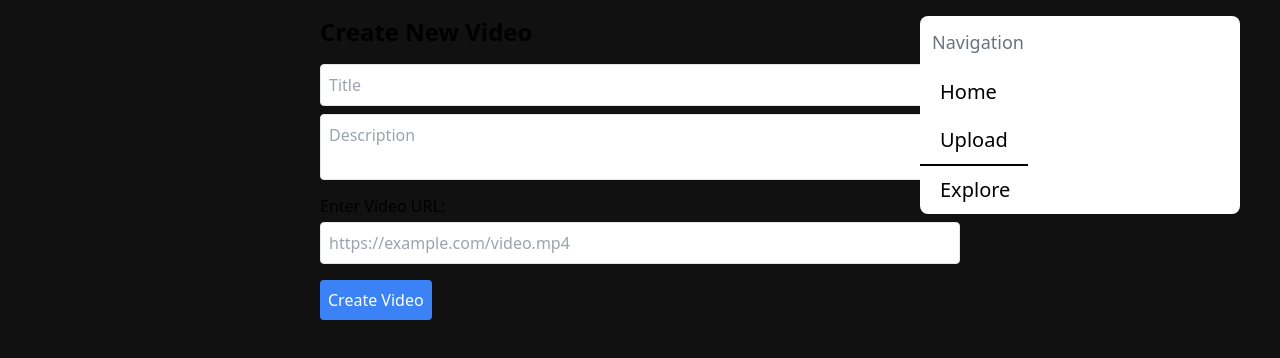
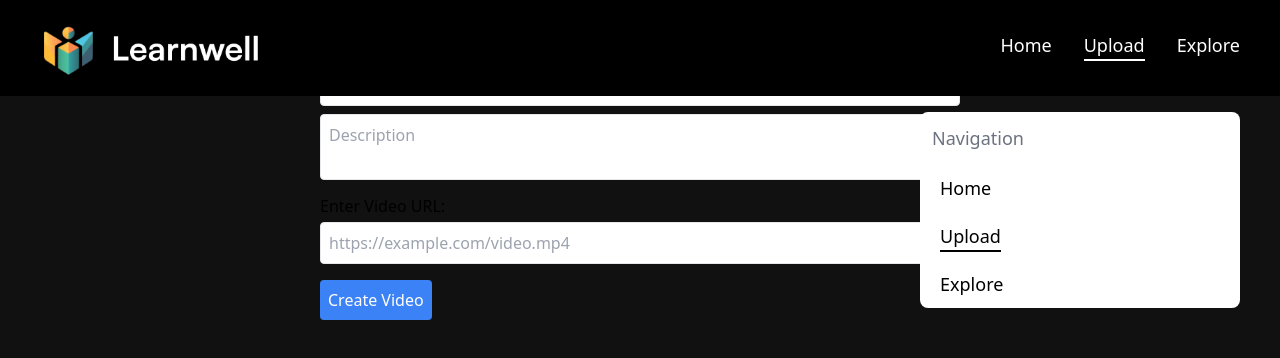
Before and after one commit to daniel-bogart/scope-video-player, a Next.js app: page /create in a window 1280 px wide. Shown: the top 358 px of the page. Built offline with nearby package versions, Linux system fonts and the light colour scheme.

Commit message:
header completed

```diff
--- a/src/app/layout.tsx
+++ b/src/app/layout.tsx
@@ -13,6 +13,8 @@
 import { gsap } from "gsap";
 import { ScrollTrigger } from "gsap/ScrollTrigger";
 import { Header, FloatingNav } from "../components/globals";
+import { useCheckScreenSize } from "../lib/checkScreenSize";
+import classNames from "classnames";
 
 gsap.registerPlugin(ScrollTrigger);
 
@@ -29,6 +31,8 @@
 
   const headerRef = useRef<HTMLElement>(null);
   const floatingButtonRef = useRef<HTMLDivElement>(null);
+
+  const isTablet = useCheckScreenSize(1200);
 
   useEffect(() => {
     const lenis = new Lenis({
@@ -51,16 +55,22 @@
   }, [menuActive]);
 
   useEffect(() => {
-    if (headerRef.current) {
+    if (isTablet && headerRef.current) {
+      gsap.set(headerRef.current, {
+        y: -headerRef.current.offsetHeight,
+      });
+      setShowFloatingButton(true);
+      return;
+    }
+
+    if (headerRef.current && !isTablet) {
       const header = headerRef.current;
-      gsap.set(header, { y: -header.offsetHeight });
-
       ScrollTrigger.create({
         start: "top+=150 top",
         end: "bottom bottom",
-        trigger: header,
+        trigger: headerRef.current,
         onEnter: () => {
-          gsap.to(header, {
+          gsap.to(headerRef.current, {
             y: -header.offsetHeight,
             duration: 0.1,
             delay: 0.25,
@@ -68,8 +78,14 @@
             onComplete: () => setShowFloatingButton(true),
           });
         },
+      });
+
+      ScrollTrigger.create({
+        start: "top+=100 top",
+        end: "bottom bottom",
+        trigger: headerRef.current,
         onLeaveBack: () => {
-          gsap.to(header, {
+          gsap.to(headerRef.current, {
             y: 0,
             duration: 0.25,
             ease: "power1.inOut",
@@ -81,7 +97,7 @@
         },
       });
     }
-  }, []);
+  }, [setShowFloatingButton, setMenuActive, isTablet]);
 
   const reactContextValue: ReactContextType = {
     menuActive,
@@ -98,8 +114,18 @@
           <QueryClientProvider client={queryClient}>
             <ReactContext.Provider value={reactContextValue}>
               <Header ref={headerRef} />
-              <div className="et-main">{children}</div>
-              <FloatingNav/>
+              <div
+                className={classNames(
+                  "relative w-full transition-all duration-300 ease-out after:z-40 after:content-[''] after:absolute after:bg-[rgba(0,0,0,0.5)] after:w-full after:top-0 after:h-full after:left-0 after:transition-all after:duration-300 after:ease-out",
+                  {
+                    "after:opacity-1": menuActive,
+                    "after:opacity-0": !menuActive,
+                  }
+                )}
+              >
+                {children}
+              </div>
+              <FloatingNav />
             </ReactContext.Provider>
           </QueryClientProvider>
         </Provider>
--- a/src/components/globals/Header/index.tsx
+++ b/src/components/globals/Header/index.tsx
@@ -38,13 +38,13 @@
       <div className="w-full flex justify-between items-center py-5 max-w-screen-xl px-10">
         {!menuActive && (
           <Link href="/" className="flex max-w-xs">
-            <Image src={logo} alt="PCM Logo" width={220} height={88} />
+            <Image src={logo} alt="EdTech Logo" width={220} height={88} />
           </Link>
         )}
         <div
           ref={linksRef}
           className={`flex items-center justify-between gap-3 box-border ${
-            linksMenuOpen ? "pcm-header__links--open" : ""
+            linksMenuOpen ? "et-header__links--open" : ""
           }`}
         >
           <div className="flex items-center justify-between gap-3 box-border">
@@ -52,7 +52,7 @@
               <div className="max-w-xs">
                 <Image
                   src={logo}
-                  alt="PCM Logo White"
+                  alt="EdTech Logo White"
                   width={320}
                   height={88}
                 />
@@ -110,11 +110,18 @@
                         setMenuActive(false);
                       }
                     }}
-                    className={`text-xl leading-10 font-medium cursor-pointer py-1 px-5 ${
-                      rootPath === url ? "border-b-2 border-black" : ""
-                    }`}
+                    className={`text-xl leading-10 font-medium cursor-pointer py-1 px-5`}
                   >
-                    <Link href={url} className="text-black">
+                    <Link
+                      href={url}
+                      className={classNames(
+                        "text-black font-light text-lg leading-8 relative before:content-[''] before:bg-black before:h-[2px] before:bottom-[-4px] before:absolute before:w-0 before:left-0 before:right-auto before:transition-all before:duration-300 before:ease-out hover:before:w-full before:[&:not(:hover)]:w-0 before:[&:not(:hover)]:left-auto before:[&:not(:hover)]:right-0",
+                        {
+                          "after:content-[''] after:bg-black after:h-[2px] after:absolute after:left-0 after:opacity-1 after:w-full after:transition-all after:duration-300 after:ease-out after:bottom-[-4px] after:bottom-[-2px] after:w-full before:hidden":
+                            rootPath === url,
+                        }
+                      )}
+                    >
                       {title}
                     </Link>
                   </div>
@@ -128,6 +135,4 @@
   );
 });
 
-Header.displayName = "Header"; // Optional but helpful for debugging
-
 export default Header;
--- /dev/null
+++ b/src/lib/checkScreenSize.tsx
@@ -0,0 +1,24 @@
+import { useState, useEffect } from "react";
+
+const useCheckScreenSize = (breakpoint: number) => {
+  const isBrowser = typeof window !== "undefined";
+
+  const initialSize = isBrowser ? window.innerWidth <= breakpoint : false;
+
+  const [isMobile, setIsMobile] = useState(initialSize);
+
+  useEffect(() => {
+    if (!isBrowser) return;
+
+    const checkScreenSize = () => {
+      setIsMobile(window.innerWidth <= breakpoint);
+    };
+
+    window.addEventListener("resize", checkScreenSize);
+    return () => window.removeEventListener("resize", checkScreenSize);
+  }, [breakpoint, isBrowser]);
+
+  return isMobile;
+};
+
+export { useCheckScreenSize };
```
